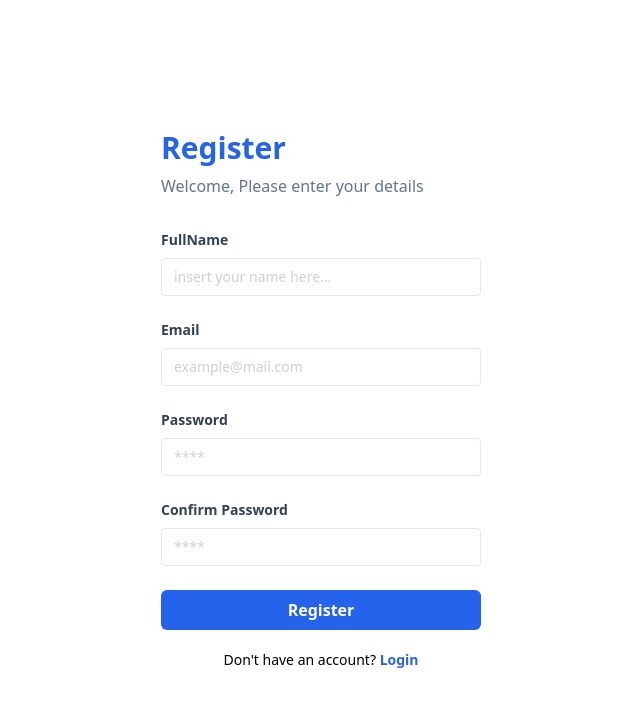
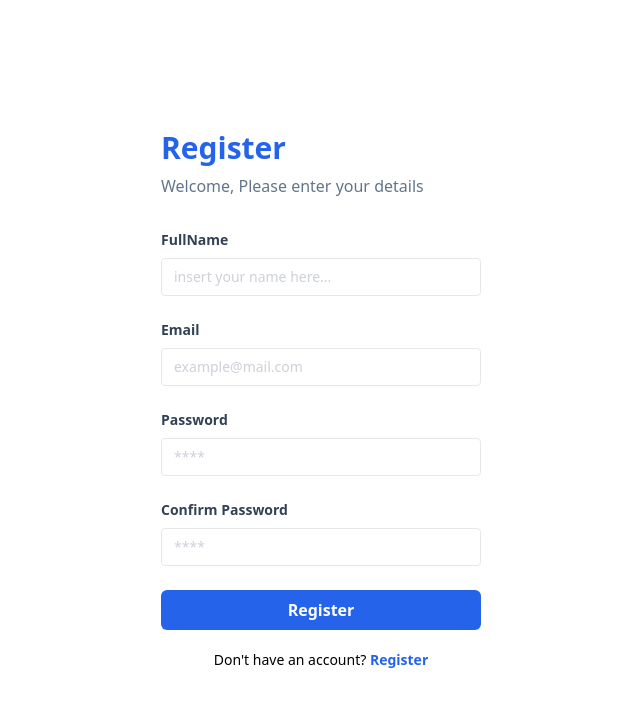
Before and after one commit to masngun/ract-vip-studio, a React (Vite) app: page /register in a window 1280 px wide. Shown: the top 706 px of the page, without its empty margins (319-959 px from the left). Built offline with nearby package versions, Linux system fonts and the light colour scheme.

Commit message:
Initial setup implementasi conditional rendering

```diff
--- a/src/Pages/login.jsx
+++ b/src/Pages/login.jsx
@@ -1,17 +1,10 @@
 import AuthLayouts from "../components/Layouts/AuthLayouts";
 import FormLogin from "../components/Fragments/FormLogin";
-import { Link } from "react-router-dom";
 
 const LoginPage = () => {
   return (
-    <AuthLayouts title="Login">
+    <AuthLayouts title="Login" type="login">
       <FormLogin />
-      <p className="text-sm mt-5 text-center">
-        Don't have an account?{" "}
-        <Link to="/register" className="font-bold text-blue-600">
-          Register
-        </Link>
-      </p>
     </AuthLayouts>
   );
 };
--- a/src/Pages/register.jsx
+++ b/src/Pages/register.jsx
@@ -1,17 +1,10 @@
 import AuthLayouts from "../components/Layouts/AuthLayouts";
 import FormRegister from "../components/Fragments/FormRegister";
-import { Link } from "react-router-dom";
 
 const RegisterPage = () => {
   return (
-    <AuthLayouts title="Register">
+    <AuthLayouts title="Register" type="register">
       <FormRegister />
-      <p className="text-sm mt-5 text-center">
-        Don't have an account?{" "}
-        <Link to="/login" className="font-bold text-blue-600">
-          Login
-        </Link>
-      </p>
     </AuthLayouts>
   );
 };
--- a/src/components/Layouts/AuthLayouts.jsx
+++ b/src/components/Layouts/AuthLayouts.jsx
@@ -1,7 +1,7 @@
-import { Children } from "react";
+import { Link } from "react-router-dom";
 
 const AuthLayouts = (props) => {
-  const { children, title } = props;
+  const { children, title, type } = props;
   return (
     <div className="flex justify-center min-h-screen items-center">
       <div className="w-full max-w-xs">
@@ -10,6 +10,13 @@ const AuthLayouts = (props) => {
           Welcome, Please enter your details
         </p>
         {children}
+
+        <p className="text-sm mt-5 text-center">
+          Don't have an account?{" "}
+          <Link to="/register" className="font-bold text-blue-600">
+            Register
+          </Link>
+        </p>
       </div>
     </div>
   );
--- a/src/main.jsx
+++ b/src/main.jsx
@@ -9,7 +9,7 @@ import ErrorPage from "./Pages/404.jsx";
 const router = createBrowserRouter([
   {
     path: "/",
-    element: <div>Hello world!</div>,
+    element: <div>Welcome To MRE Apps</div>,
     errorElement: <ErrorPage />,
   },
 
```
